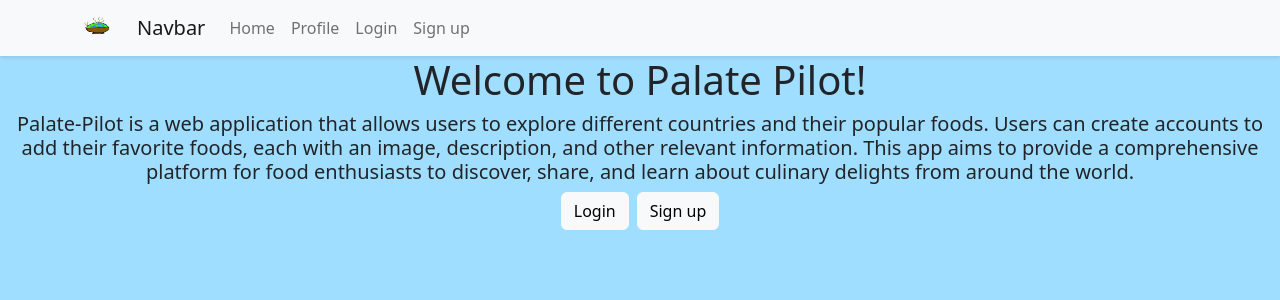
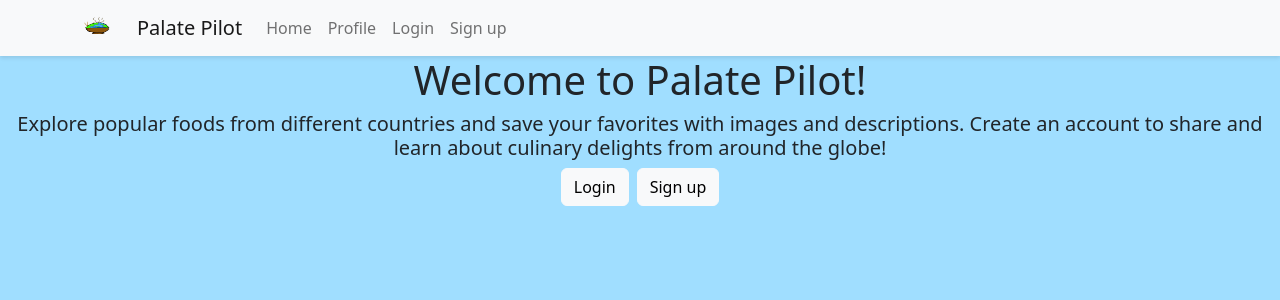
Before and after one commit to rSchleckser/Palate-Pilot-Frontend, a React (Vite) app in the folder frontend/: page / in a window 1280 px wide. Shown: the top 300 px of the page. Built offline with nearby package versions, Linux system fonts and the light colour scheme.

Commit message:
feat: fixed navbar title and description

```diff
--- a/frontend/src/components/Home.jsx
+++ b/frontend/src/components/Home.jsx
@@ -8,8 +8,10 @@ const Home = () => {
             <h1>Welcome to Palate Pilot!</h1>
             {/* <Favorites />
             <Card /> */}
-            <h5>Palate-Pilot is a web application that allows users to explore different countries and their popular foods. Users can create accounts to add their favorite foods, each with an image, description, and other relevant information. This app aims to provide a comprehensive platform for food enthusiasts to discover, share, and learn about culinary delights from around the world.</h5>
+            <h5>Explore popular foods from different countries and save your favorites with images and descriptions.
+                Create an account to share and learn about culinary delights from around the globe!</h5>
             <div>
+
             <LinkContainer to="/auth/login">
               <Button variant="light" className="me-2">Login</Button>
             </LinkContainer>
--- a/frontend/src/components/Navbar.jsx
+++ b/frontend/src/components/Navbar.jsx
@@ -15,7 +15,7 @@ const MyNavbar = () => {
               className="d-inline-block align-top"
               alt="Logo"
             />
-            Navbar
+            Palate Pilot
           </Navbar.Brand>
           <Nav className="me-auto">
             <Nav.Link href="/">Home</Nav.Link>
```
